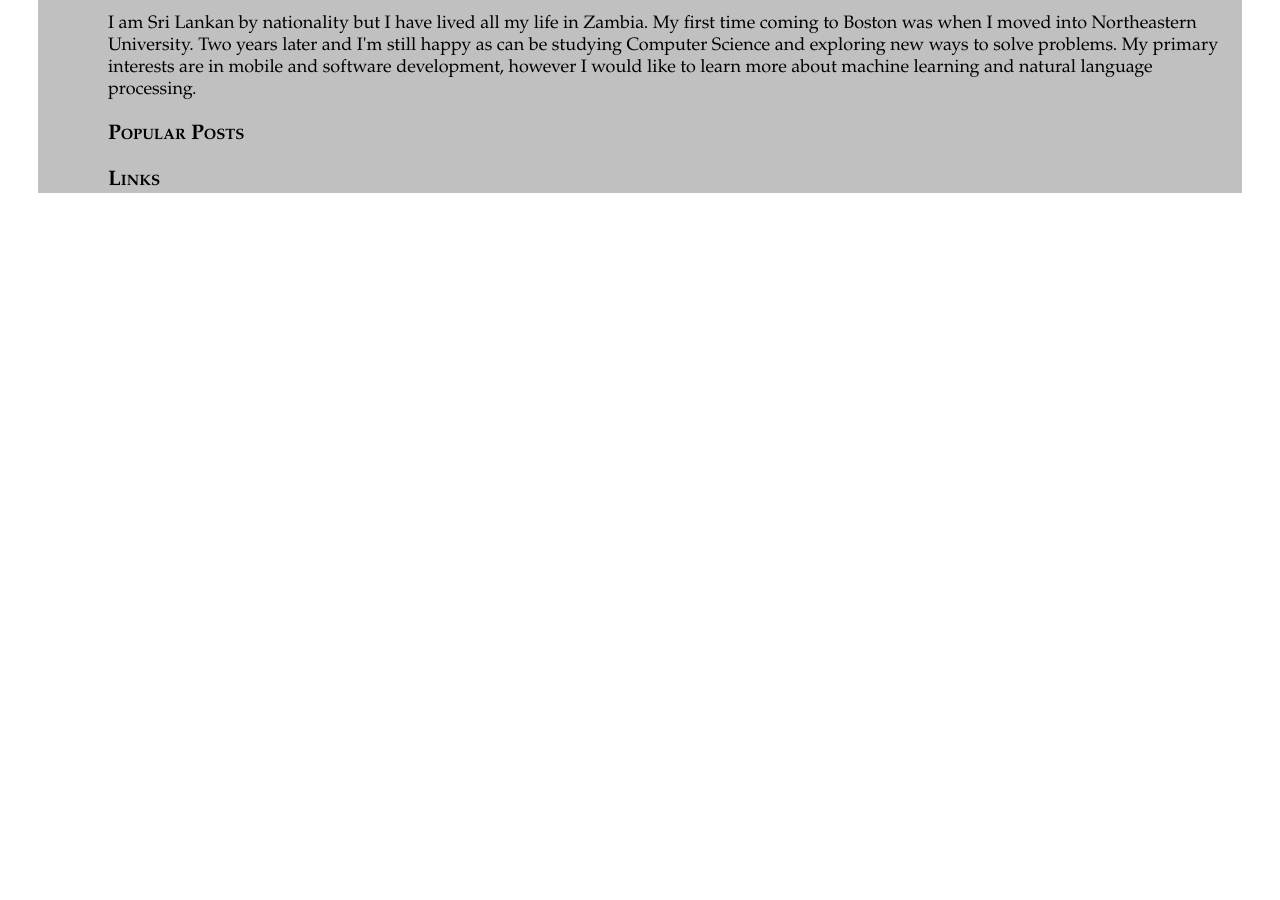
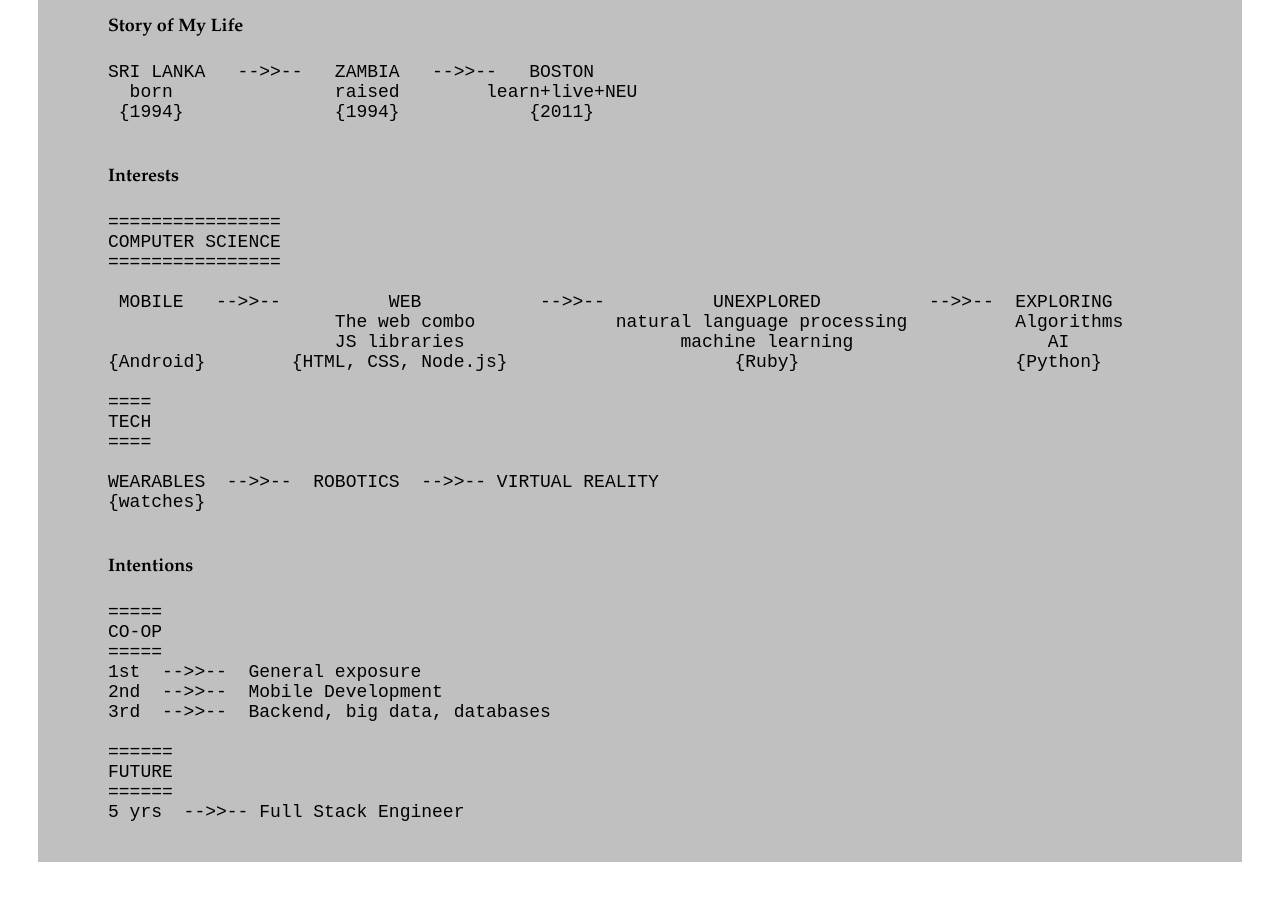
Before and after one commit to ldayananda/ldayananda.github.io, a plain HTML site: page about.html in a window 1280 px wide. Shown: the part 320-1220 px from the top of the page. Before the commit the page ends 800 px from the top, so only its background shows below. Drawn offline with nearby package versions, Linux system fonts and the light colour scheme.

Commit message:
Updating content slightly

```diff
--- a/about.html
+++ b/about.html
@@ -25,25 +25,55 @@
 		<div id="blog_area">
 			<div id="about_me">
 				<h3> About Me </h3>
+				<h4> Story of My Life </h4>
 				<p>
-				I am Sri Lankan by nationality but I have lived all my life in Zambia.
-				My first time coming to Boston was when I moved into Northeastern University.
-				Two years later and I'm still happy as can be studying Computer Science and exploring new ways to solve problems.
-				My primary interests are in mobile and software development, however I would like to learn more about machine learning and natural language processing.
+				<pre>
+SRI LANKA   -->>--   ZAMBIA   -->>--   BOSTON
+  born               raised        learn+live+NEU
+ {1994}              {1994}            {2011}
+				</pre>
 				</p>
-				</div>
+				<h4> Interests </h4>
+				<p>
+				<pre>
+================
+COMPUTER SCIENCE
+================
 
-				<!-- Popular Posts -->
-				<div id="popular_posts">
-				<h3> Popular Posts </h3>
-				</div>
+ MOBILE   -->>--          WEB           -->>--          UNEXPLORED          -->>--  EXPLORING
+                     The web combo             natural language processing          Algorithms
+                     JS libraries                    machine learning                  AI
+{Android}        {HTML, CSS, Node.js}                     {Ruby}                    {Python}
 
-				<!-- Links to other sites -->
-				<div id="links">
-				<h3> Links </h3>
+====
+TECH
+====
+
+WEARABLES  -->>--  ROBOTICS  -->>-- VIRTUAL REALITY
+{watches}
+				</pre>
+				</p>
+				<h4> Intentions </h4>
+				<p>
+				<pre>
+=====
+CO-OP
+=====
+1st  -->>--  General exposure
+2nd  -->>--  Mobile Development
+3rd  -->>--  Backend, big data, databases
+
+======
+FUTURE
+======
+5 yrs  -->>-- Full Stack Engineer
+
+				</pre>
+				</p>
+				</p>
 			</div>
 
-	</div>
+		</div>
 	</div>
 </body>
 </html>
```
Also changed, not shown: index.html (+1 -1 lines), resume.html (+5 -8 lines).
